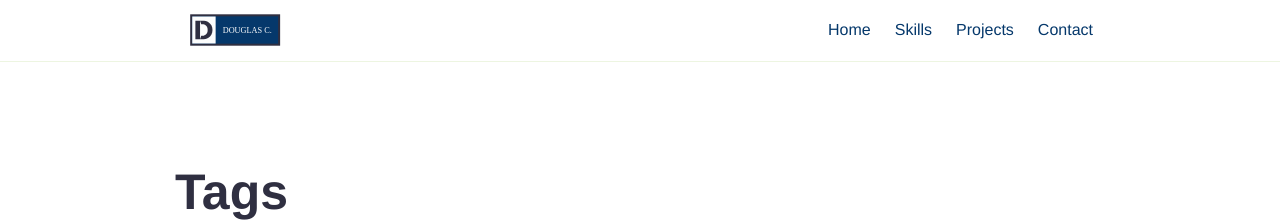
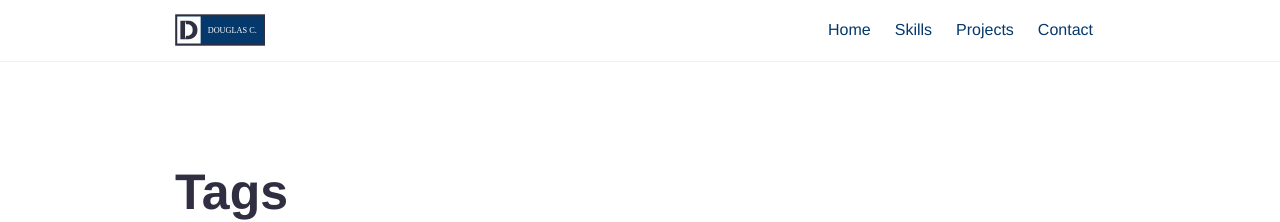
Before and after one commit to DFRCL/dfrclGIS.github.io, a Jekyll site: the page built from tags.html, in a window 1280 px wide. Shown: the top 222 px of the page. Built offline with Jekyll 4.4.1, drawn with Linux system fonts in a browser that asks for light colours.

Commit message:
Update _config.yml

```diff
--- a/_config.yml
+++ b/_config.yml
@@ -3,12 +3,12 @@
 title: 'Douglas Castillo'
 
 logo:
-  mobile: "images/logo/logo.svg"
+  mobile: "images/logo/logo-mobile.svg"
   mobile_height: "32px"
   mobile_width: "32px"
   desktop: "images/logo/logo.svg"
   desktop_height: "32px"
-  desktop_width: "120px"
+  desktop_width: "90px"
 
 collections:
   skills:
```
